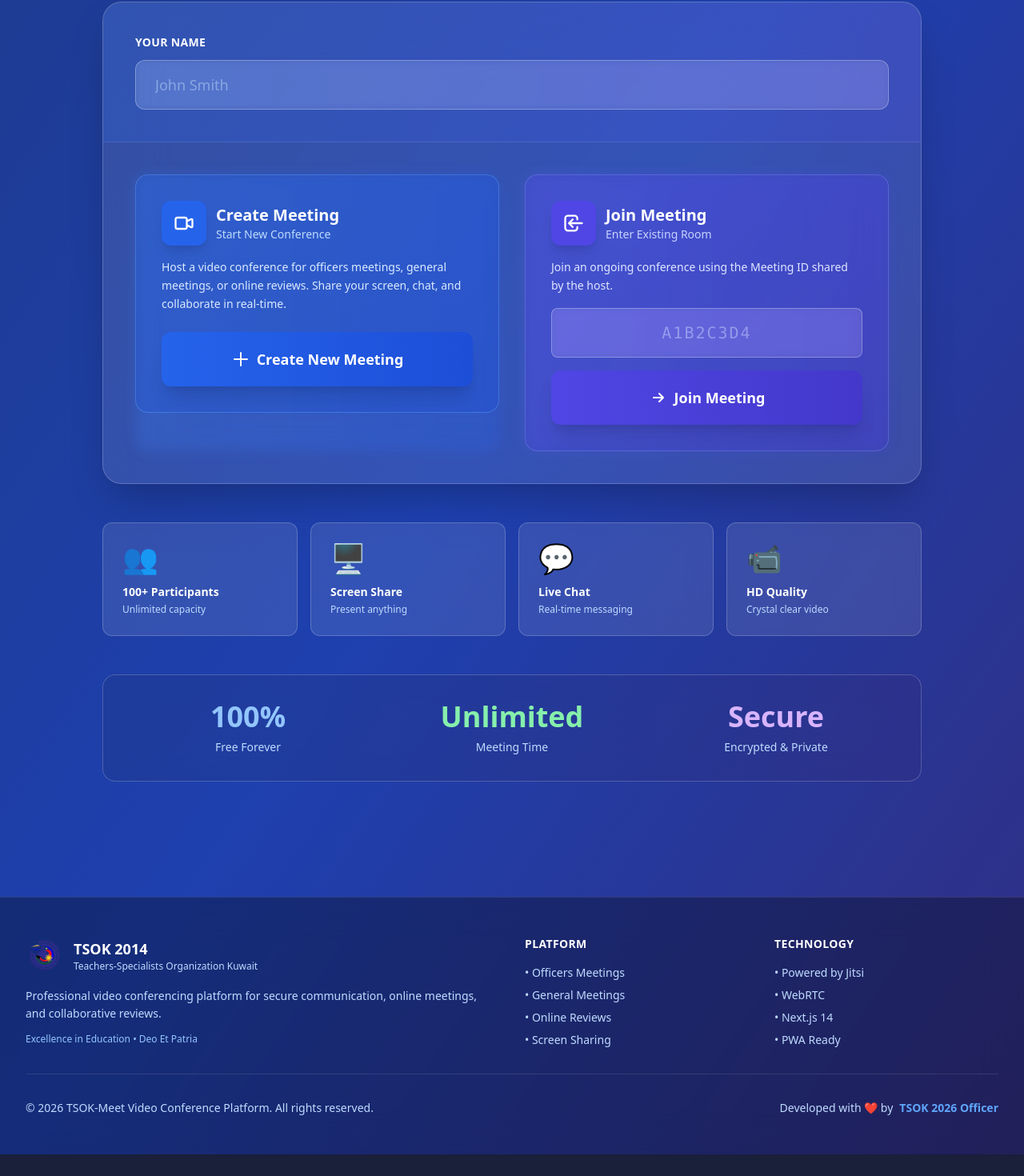
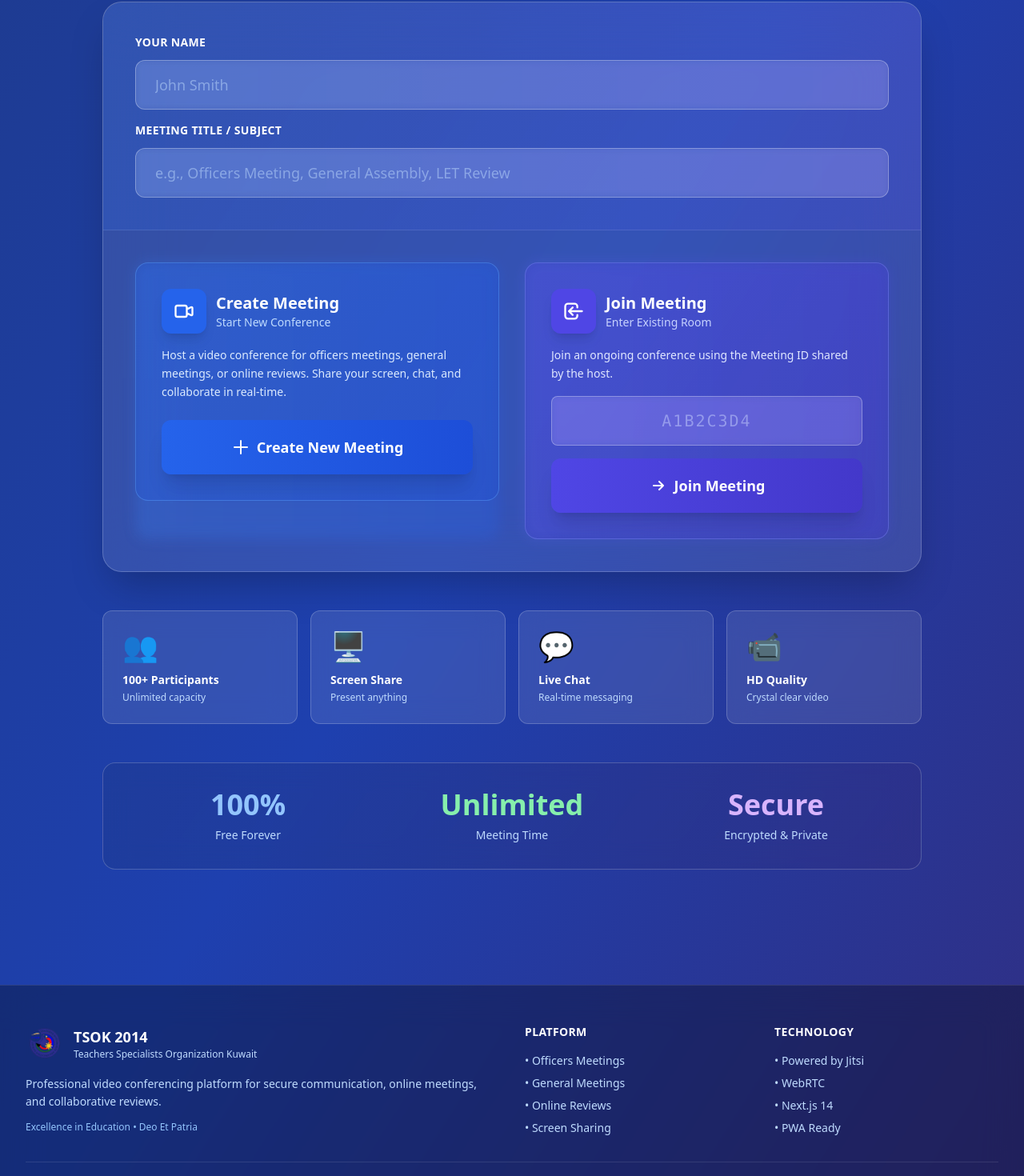
Before and after one commit to Dev-hebz/tsok-meet, a Next.js app: page / in a window 1280 px wide. Shown: the part 459-1929 px from the top of the page at 80% size. Before the commit the page ends 1902 px from the top, so only its background shows below. Built offline with nearby package versions, Linux system fonts and the light colour scheme.

Commit message:
Update page.tsx

```diff
--- a/app/page.tsx
+++ b/app/page.tsx
@@ -11,11 +11,17 @@ export default function Home() {
   const router = useRouter();
   const [meetingId, setMeetingId] = useState('');
   const [displayName, setDisplayName] = useState('');
+  const [meetingTitle, setMeetingTitle] = useState('');
   const [loading, setLoading] = useState(false);
 
   const createMeeting = async () => {
     if (!displayName.trim()) {
       alert('Please enter your name');
+      return;
+    }
+
+    if (!meetingTitle.trim()) {
+      alert('Please enter meeting title/subject');
       return;
     }
 
@@ -27,6 +33,7 @@ export default function Home() {
         try {
           await addDoc(collection(db, 'meetings'), {
             meetingId: newMeetingId,
+            meetingTitle: meetingTitle,
             hostName: displayName,
             createdAt: serverTimestamp(),
             status: 'active'
@@ -36,7 +43,7 @@ export default function Home() {
         }
       }
 
-      router.push(`/room/${newMeetingId}?name=${encodeURIComponent(displayName)}&host=true`);
+      router.push(`/room/${newMeetingId}?name=${encodeURIComponent(displayName)}&host=true&title=${encodeURIComponent(meetingTitle)}`);
     } catch (error) {
       console.error('Error creating meeting:', error);
       alert('Error creating meeting. Please try again.');
@@ -83,7 +90,7 @@ export default function Home() {
               </div>
               <div className="flex flex-col">
                 <h1 className="text-xl font-bold text-white tracking-wide">TSOK-Meet</h1>
-                <p className="text-xs text-blue-200">Teachers-Specialists Organization Kuwait</p>
+                <p className="text-xs text-blue-200">Teachers Specialists Organization Kuwait</p>
               </div>
             </div>
             <div className="hidden md:flex items-center space-x-6 text-sm">
@@ -131,6 +138,8 @@ export default function Home() {
 
             {/* Name Input Section */}
             <div className="bg-gradient-to-r from-blue-600/20 to-indigo-600/20 p-8 md:p-10 border-b border-white/10">
+              <div className="space-y-4">
+                <div>
                   <label className="block text-white text-sm font-semibold mb-3 uppercase tracking-wide">
                     Your Name
                   </label>
@@ -142,6 +151,22 @@ export default function Home() {
                     placeholder="John Smith"
                     className="w-full px-6 py-4 rounded-xl bg-white/10 border border-white/30 text-white text-lg placeholder-blue-200/50 focus:outline-none focus:ring-2 focus:ring-blue-400 focus:border-transparent transition-all backdrop-blur-sm"
                   />
+                </div>
+
+                <div>
+                  <label className="block text-white text-sm font-semibold mb-3 uppercase tracking-wide">
+                    Meeting Title / Subject
+                  </label>
+                  <input
+                    type="text"
+                    value={meetingTitle}
+                    onChange={(e) => setMeetingTitle(e.target.value)}
+                    onKeyPress={(e) => handleKeyPress(e, 'create')}
+                    placeholder="e.g., Officers Meeting, General Assembly, LET Review"
+                    className="w-full px-6 py-4 rounded-xl bg-white/10 border border-white/30 text-white text-lg placeholder-blue-200/50 focus:outline-none focus:ring-2 focus:ring-blue-400 focus:border-transparent transition-all backdrop-blur-sm"
+                  />
+                </div>
+              </div>
             </div>
 
             {/* Actions Grid */}
@@ -291,7 +316,7 @@ export default function Home() {
                 </div>
                 <div>
                   <h3 className="text-white font-bold text-lg">TSOK 2014</h3>
-                  <p className="text-blue-200 text-xs">Teachers-Specialists Organization Kuwait</p>
+                  <p className="text-blue-200 text-xs">Teachers Specialists Organization Kuwait</p>
                 </div>
               </div>
               <p className="text-blue-200 text-sm mb-3 leading-relaxed">
@@ -329,11 +354,11 @@ export default function Home() {
           {/* Bottom Bar */}
           <div className="border-t border-white/10 pt-8 flex flex-col md:flex-row justify-between items-center">
             <p className="text-blue-200 text-sm mb-4 md:mb-0">
-              © 2026 TSOK-Meet Video Conference Platform. All rights reserved.
+              © 2024 TSOK-Meet Video Conference Platform. All rights reserved.
             </p>
             <p className="text-sm">
               <span className="text-blue-200">Developed with ❤️ by</span>
-              <span className="text-blue-400 font-bold ml-2">TSOK 2026 Officer</span>
+              <span className="text-blue-400 font-bold ml-2">Godmisoft</span>
             </p>
           </div>
         </div>
```
Lines whose indentation alone changed are shown as unchanged.
